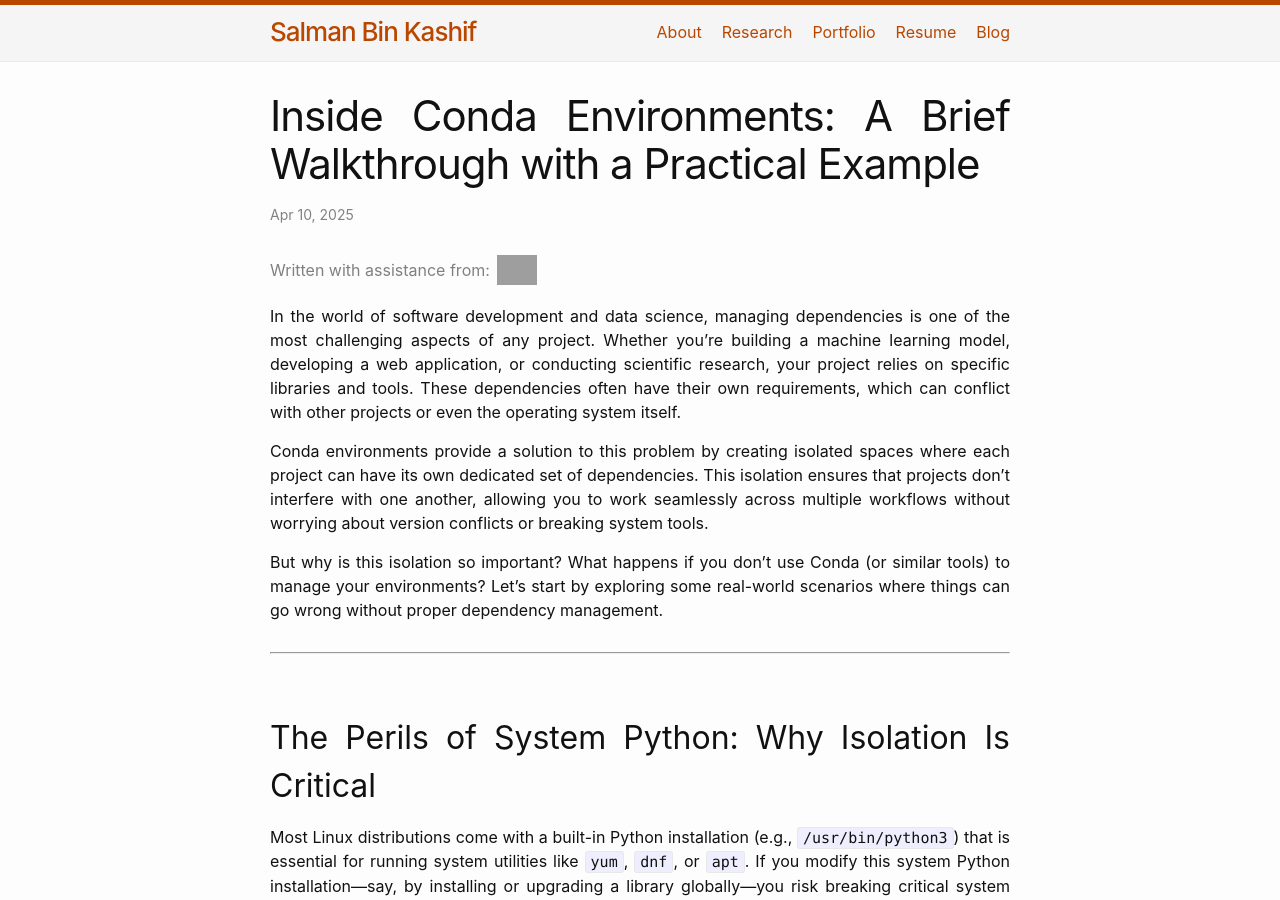
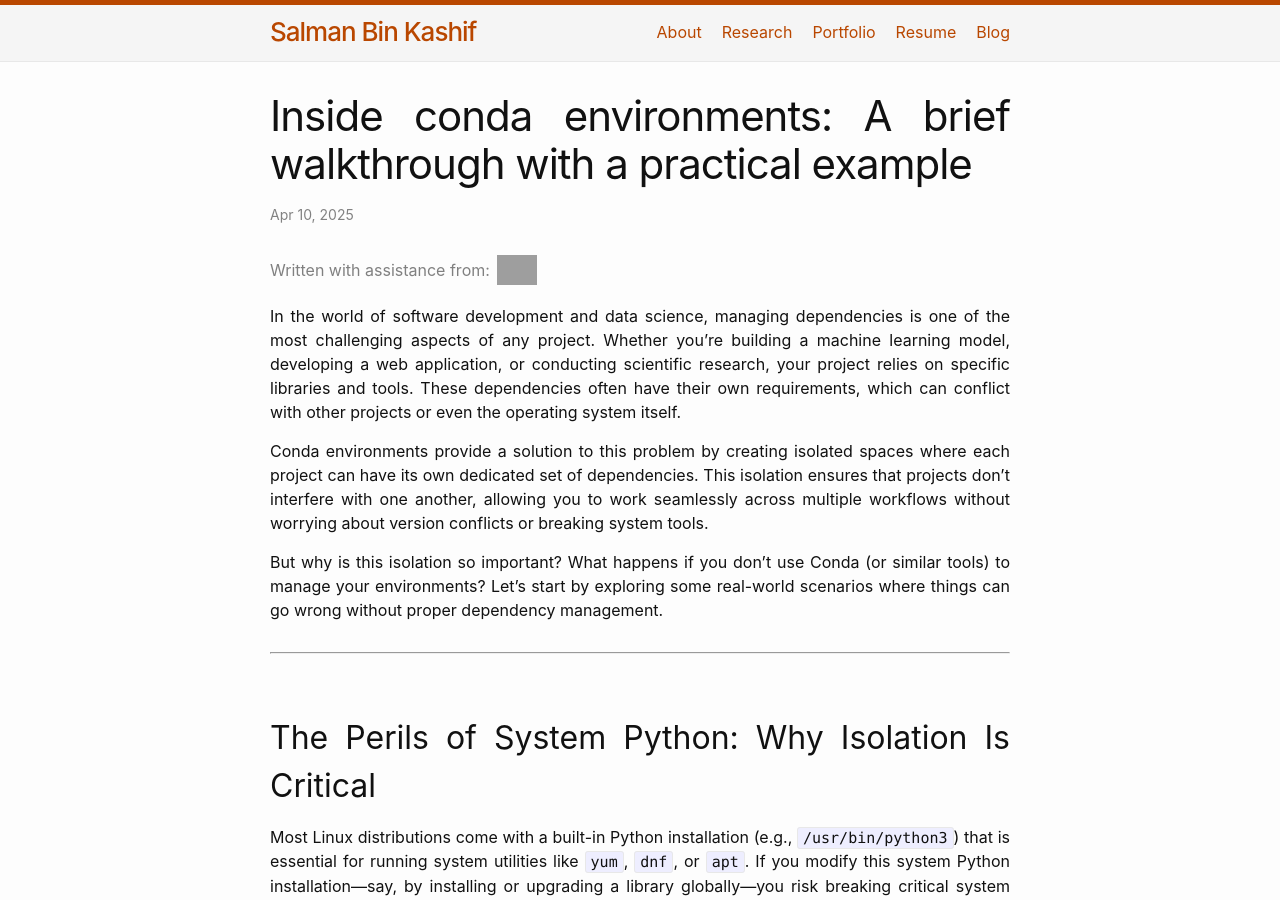
Before and after one commit to sbkashif/sbkashif.github.io, a Jekyll site: the page built from _posts/2025-04-10-conda.md, in a window 1280 px wide and 900 px high. Built offline with Jekyll 4.4.1, drawn with Linux system fonts in a browser that asks for light colours; grey boxes are pictures that could not be loaded.

```diff
--- a/_posts/2025-04-10-conda.md
+++ b/_posts/2025-04-10-conda.md
@@ -1,6 +1,6 @@
 ---
 layout: post
-title: 'Inside Conda Environments: A Brief Walkthrough with a Practical Example'
+title: 'Inside conda environments: A brief walkthrough with a practical example'
 permalink: _posts/:year/:month/:day/:title/
 tags: [conda, python, environments, dependency management]
 ai_assistants:
```
